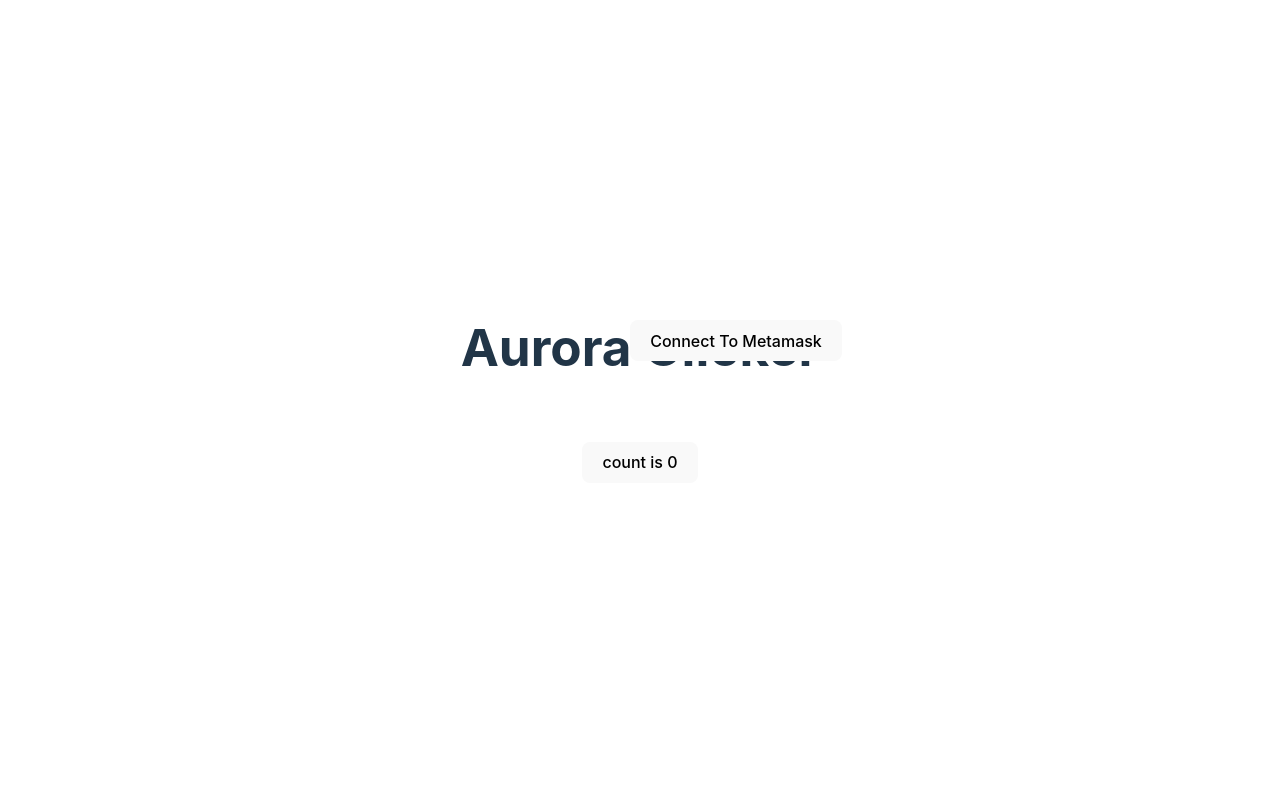
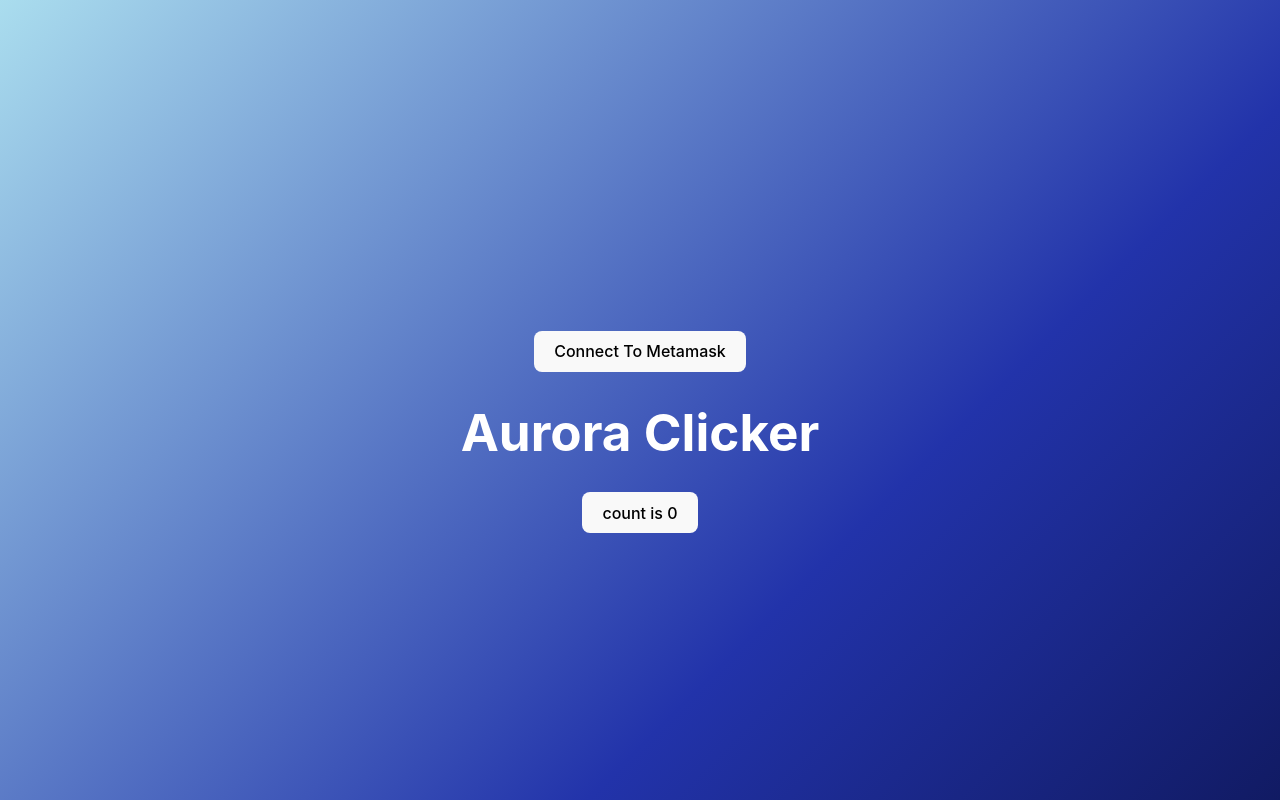
Before and after one commit to Aresenka/aurora_clicker, a website built with Vite: page app/frontend/index.html in a window 1280 px wide. Built offline with nearby package versions, Linux system fonts and the light colour scheme; what @metamask/onboarding would draw is missing.

Commit message:
2 files modified

```diff
--- a/app/frontend/index.html
+++ b/app/frontend/index.html
@@ -3,13 +3,22 @@
   <head>
     <meta charset="UTF-8" />
     <link rel="icon" type="image/svg+xml" href="/vite.svg" />
+    <link rel="stylesheet" href="style.css" />
     <meta name="viewport" content="width=device-width, initial-scale=1.0" />
     <title>Aurora Clicker</title>
   </head>
   <body>
-    <button id="wallet" onclick="connectMetamask()">Connect To Metamask</button>
-    <div id="app"></div>
-    <script type="module" src="/main.js"></script>
-    <script src="connectWallet.js"></script>
+    <section>
+      <main>
+        <div class="wallet">
+          <button id="wallet" onclick="connectMetamask()">
+            Connect To Metamask
+          </button>
+        </div>
+        <div id="app"></div>
+        <script type="module" src="/main.js"></script>
+        <script src="connectWallet.js"></script>
+      </main>
+    </section>
   </body>
 </html>
--- a/app/frontend/style.css
+++ b/app/frontend/style.css
@@ -15,6 +15,12 @@
   -webkit-text-size-adjust: 100%;
 }
 
+* {
+  margin: 0;
+  padding: 0;
+  box-sizing: border-box;
+}
+
 a {
   font-weight: 500;
   color: #646cff;
@@ -25,11 +31,41 @@
 }
 
 body {
-  margin: 0;
+  display: -webkit-box;
+  display: -webkit-flex;
+  display: -ms-flexbox;
+  justify-content: center;
   display: flex;
   place-items: center;
-  min-width: 320px;
-  min-height: 100vh;
+  -webkit-box-pack: center;
+  -webkit-justify-content: center;
+  -ms-flex-pack: center;
+  -webkit-box-align: center;
+  -ms-flex-align: center;
+}
+
+section {
+  justify-content: center;
+  width: 100%;
+  height: 100vh;
+  color: #fff;
+  background: linear-gradient(-45deg, #0072bb, #00021c, #23a, #aaddee);
+  background-size: 200% 200%;
+  position: relative;
+  animation: change 5s eady-in-out infinite;
+}
+
+main {
+  position: relative;
+  margin-top: 30vw;
+  display: flex;
+  width: 100%;
+  height: 20vh;
+  -webkit-box-orient: vertical;
+  -webkit-box-direction: normal;
+  flex-direction: column;
+  justify-content: center;
+  align-items: center;
 }
 
 h1 {
@@ -38,7 +74,6 @@
 }
 
 #app {
-  max-width: 1280px;
   margin: 0 auto;
   padding: 2rem;
   text-align: center;
@@ -62,14 +97,6 @@
 
 .read-the-docs {
   color: #888;
-}
-
-#wallet {
-  position: absolute;
-  top: 320px;
-  left: 630px;
-  display: flex;
-  align-items: center;
 }
 
 button {
@@ -103,3 +130,17 @@
     background-color: #f9f9f9;
   }
 }
+
+@keyframes change {
+  0% {
+    background-position: 0 50%;
+  }
+
+  50% {
+    background-position: 100% 50%;
+  }
+
+  100% {
+    background-position: 50% 0;
+  }
+}
```
